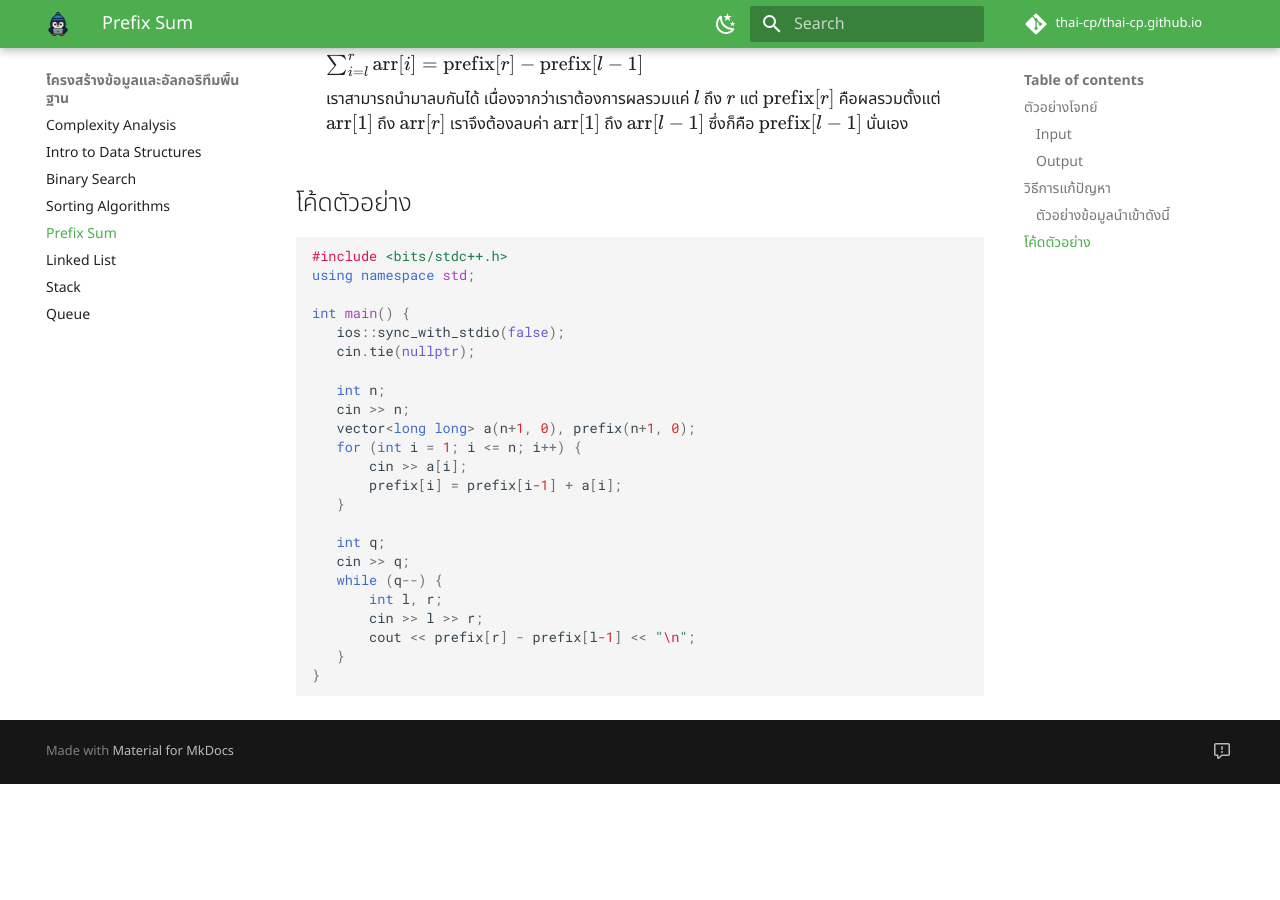
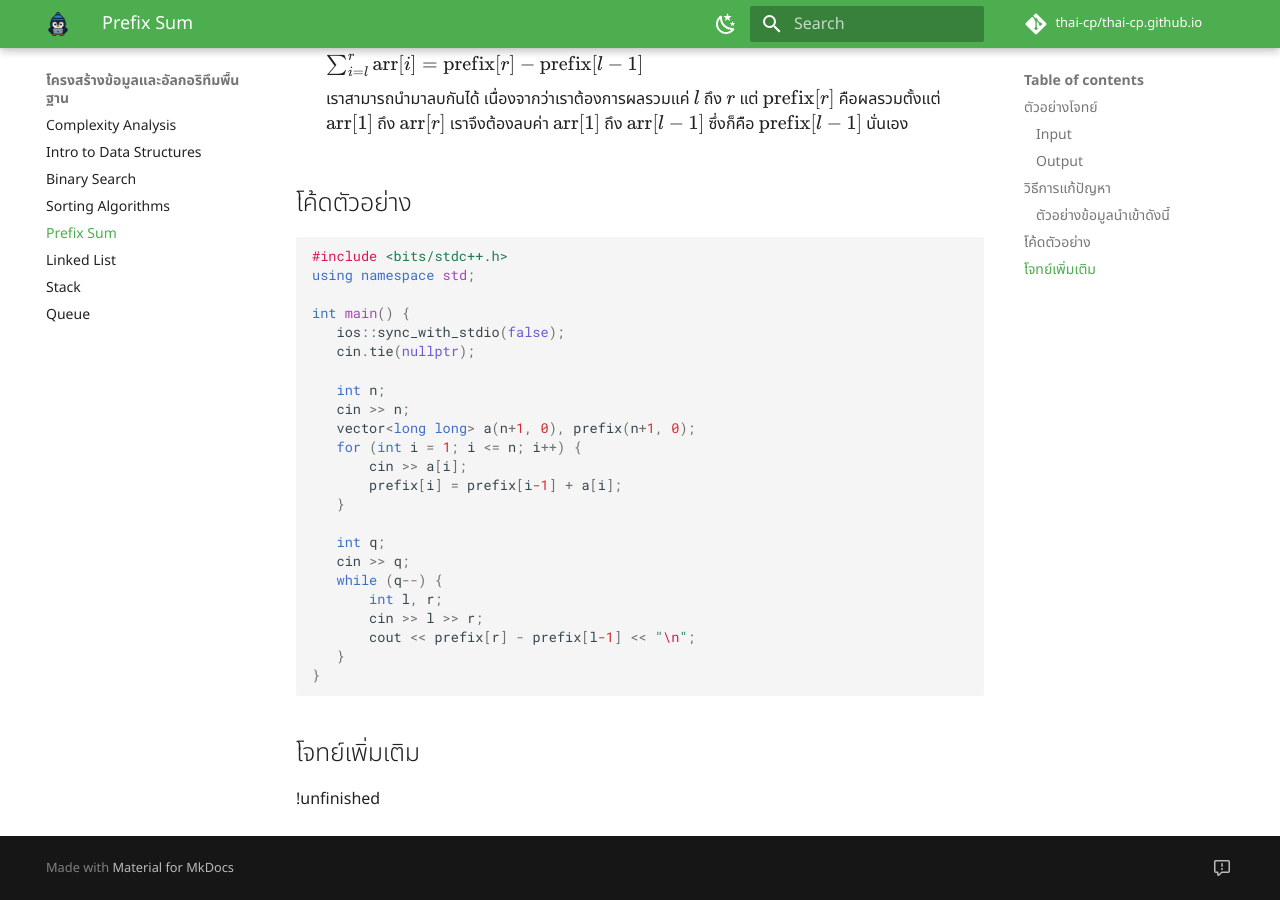
Before and after one commit to thai-cp/thai-cp.github.io, an MkDocs documentation site: the page built from docs/dsa-basic/prefix-sum.md, in a window 1280 px wide and 900 px high, scrolled down 1480 px. Built offline with MkDocs 1.6.1 and Material for MkDocs 9.7.7, drawn with Linux system fonts in a browser that asks for light colours; comment, search, counter and statistics services are not loaded; before the commit the page ends 2264 px from its top, so only the background shows below that.

Commit message:
add problem

````diff
--- a/docs/dsa-basic/prefix-sum.md
+++ b/docs/dsa-basic/prefix-sum.md
@@ -78,3 +78,7 @@ int main() {
    }
 }
 ```
+
+## โจทย์เพิ่มเติม
+
+!unfinished
````
